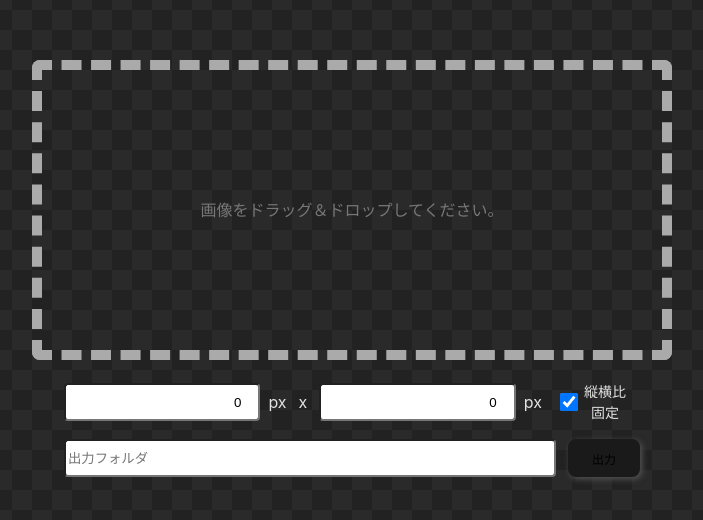
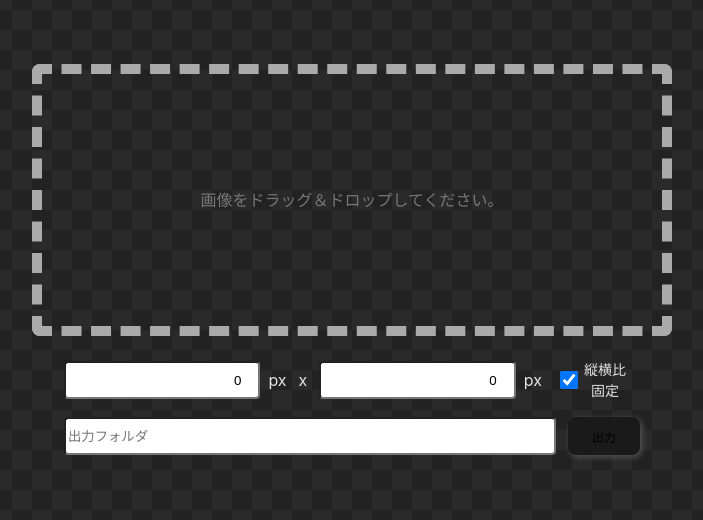
Before and after one commit to plasmo310/electron-image-resizer, a Vue app: page / in a window 1280 px wide. Shown: the part 110-630 px from the top of the page, without its empty margins (288-991 px from the left). Built offline with nearby package versions, Linux system fonts and the light colour scheme.

Commit message:
メッセージ表示エリアを固定

```diff
--- a/src/components/ImageResize.vue
+++ b/src/components/ImageResize.vue
@@ -199,7 +199,7 @@ export default defineComponent({
       <input class="output-file-value" type="text" placeholder="出力フォルダ" v-model="outputPath" />
       <button class="output-file-button" v-on:click="onSaveFile">出力</button>
     </div>
-    <div class="container-item">{{ message }}</div>
+    <div class="container-item message-area">{{ message }}</div>
   </div>
 </template>
 
@@ -224,7 +224,6 @@ input {
   position: relative;
   height: 280px;
   width: 100%;
-  padding: 12px 0px;
 }
 .image-item {
   max-width: 100%;
@@ -232,7 +231,7 @@ input {
 }
 .image-drop-box {
   width: 100%;
-  height: 100%;
+  height: 90%;
   display: flex;
   justify-content: center;
   align-items: center;
@@ -304,4 +303,8 @@ input {
   margin-left: 12px;
   box-shadow: 2px 2px 6px #555555;
 }
+/** メッセージ */
+.message-area {
+  height: 20px;
+}
 </style>
--- a/src/electron/main.ts
+++ b/src/electron/main.ts
@@ -3,8 +3,8 @@ import * as path from 'path'
 
 function createWindow() {
   const mainWindow = new BrowserWindow({
-    height: 560,
-    width: 720,
+    height: 600,
+    width: 800,
     webPreferences: {
       preload: path.join(__dirname, 'preload.js'),
     },
```
